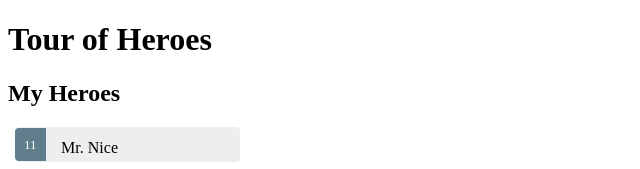
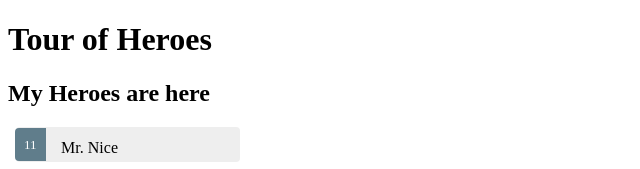
Before and after one commit to SaqlainGardezi/ng-heroes, an Angular app: page / in a window 1280 px wide. Shown: the top 169 px of the page, without its empty margins (0-640 px from the left). Built offline with nearby package versions, Linux system fonts and the light colour scheme.

Commit message:
checking branches

```diff
--- a/src/app/app.component.html
+++ b/src/app/app.component.html
@@ -1,7 +1,7 @@
 <h1>
   {{title}}
 </h1>
-<h2>My Heroes</h2>
+<h2>My Heroes are here</h2>
 <ul class="heroes">
 	<li
 		*ngFor="let hero of heroes"
```
